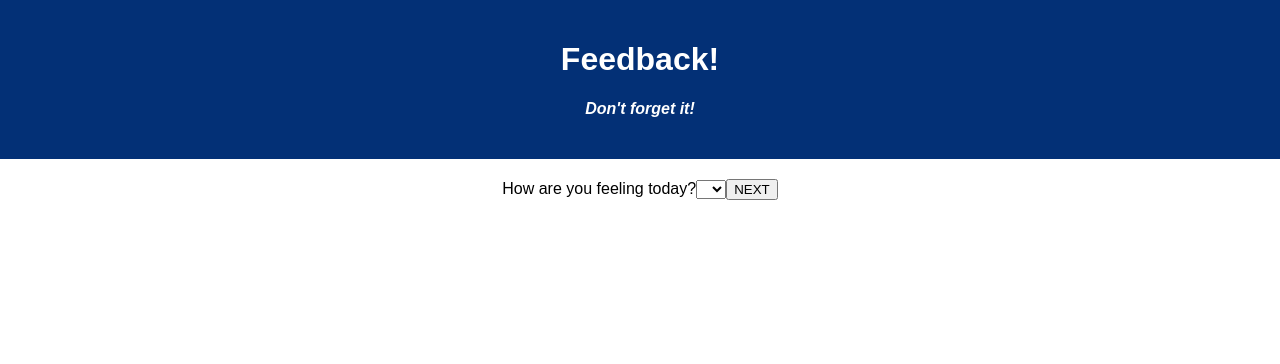
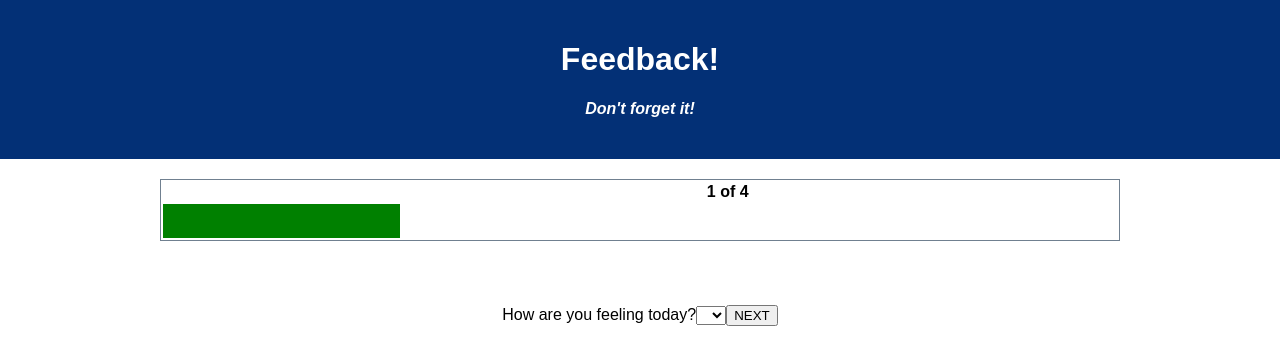
Before and after one commit to McKynlee/redux-feedback-loop, a React (Create React App) app: page /#/ in a window 1280 px wide. Shown: the top 364 px of the page. Built offline with nearby package versions, Linux system fonts and the light colour scheme.

Commit message:
form completion bar tracking on each form page

```diff
--- a/src/components/FormFour/FormFour.jsx
+++ b/src/components/Forms/FormFour.jsx
@@ -12,6 +12,23 @@ function FormFour() {
 
   return (
     <div>
+      <table className="form-completion-marker">
+        <thead>
+          <tr>
+            <th>
+              3 of 4
+            </th>
+          </tr>
+        </thead>
+        <tbody>
+          <tr>
+            <td className="form-green-bg"></td>
+            <td className="form-green-bg"></td>
+            <td className="form-green-bg"></td>
+            <td className="form-green-bg"></td>
+          </tr>
+        </tbody>
+      </table>
       <label for="comments">Any comments you want to leave?</label>
 
       <input type="text" />
--- /dev/null
+++ b/src/components/Forms/FormOne.css
@@ -0,0 +1,11 @@
+.form-completion-marker {
+border: 1px solid slategray;
+width: 75%;
+margin: 1rem auto 4rem;
+}
+
+.form-green-bg {
+  background-color: green;
+  width: 25%;
+  height: 2rem;
+}
--- a/src/components/FormOne/FormOne.jsx
+++ b/src/components/Forms/FormOne.jsx
@@ -1,4 +1,5 @@
 import { useHistory } from 'react-router-dom';
+import './FormOne.css';
 
 // Component to display upon page load:
 function FormOne() {
@@ -12,6 +13,27 @@ function FormOne() {
 
   return (
     <div>
+      <table className="form-completion-marker">
+        <thead>
+          <tr>
+            <th>
+            </th>
+            <th>
+              1 of 4
+          </th>
+            <th></th>
+            <th></th>
+          </tr>
+        </thead>
+        <tbody>
+          <tr>
+            <td className="form-green-bg"></td>
+            <td></td>
+            <td></td>
+            <td></td>
+          </tr>
+        </tbody>
+      </table>
       <label for="feeling">How are you feeling today?</label>
 
       <select name="feeling" id="feeling">
--- a/src/components/FormThree/FormThree.jsx
+++ b/src/components/Forms/FormThree.jsx
@@ -12,6 +12,27 @@ function FormThree() {
 
   return (
     <div>
+      <table className="form-completion-marker">
+        <thead>
+          <tr>
+            <th>
+            </th>
+            <th>
+              3 of 4
+        </th>
+            <th></th>
+            <th></th>
+          </tr>
+        </thead>
+        <tbody>
+          <tr>
+            <td className="form-green-bg"></td>
+            <td className="form-green-bg"></td>
+            <td className="form-green-bg"></td>
+            <td></td>
+          </tr>
+        </tbody>
+      </table>
       <label for="supported">How well are you being supported?</label>
 
       <select name="supported" id="supported">
--- a/src/components/FormTwo/FormTwo.jsx
+++ b/src/components/Forms/FormTwo.jsx
@@ -12,6 +12,27 @@ function FormTwo() {
 
   return (
     <div>
+      <table className="form-completion-marker">
+        <thead>
+          <tr>
+            <th>
+            </th>
+            <th>
+              2 of 4
+          </th>
+            <th></th>
+            <th></th>
+          </tr>
+        </thead>
+        <tbody>
+          <tr>
+            <td className="form-green-bg"></td>
+            <td className="form-green-bg"></td>
+            <td></td>
+            <td></td>
+          </tr>
+        </tbody>
+      </table>
       <label for="content">How well are you understanding the content?</label>
 
       <select name="content" id="content">
```
Also changed, not shown: src/components/App/App.jsx (+4 -4 lines).
